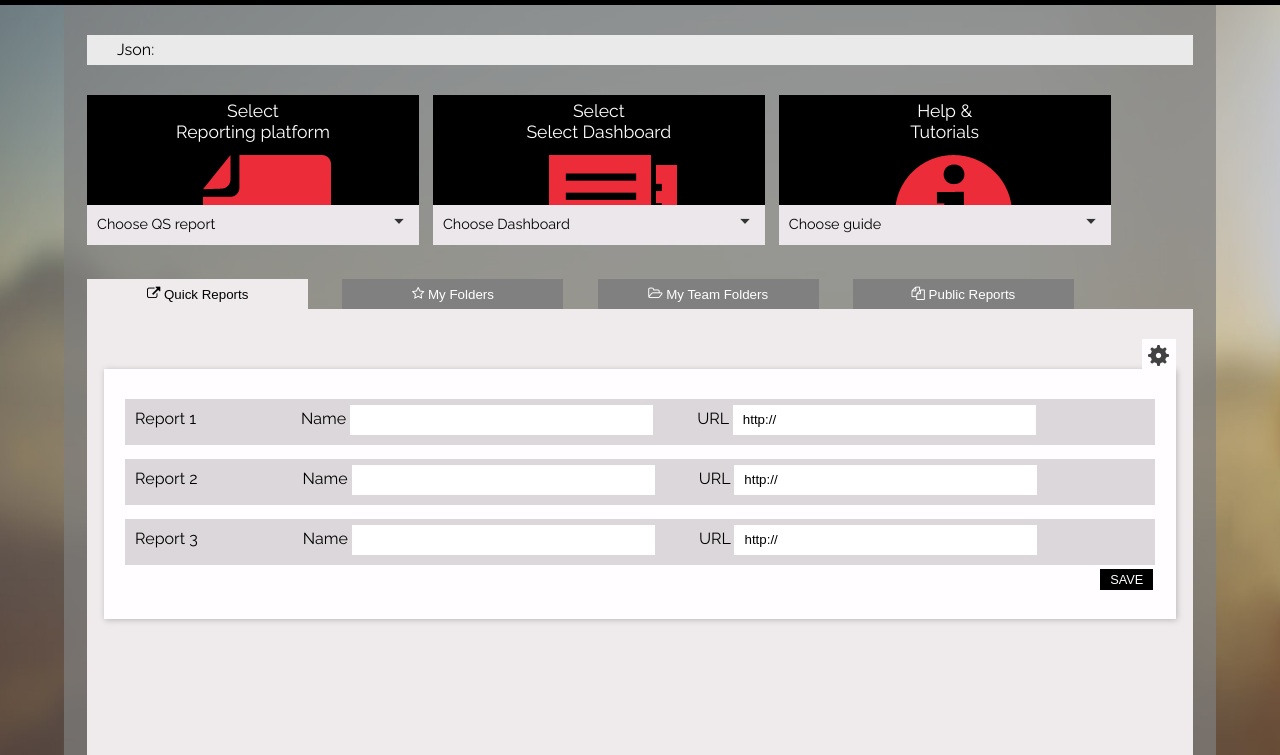
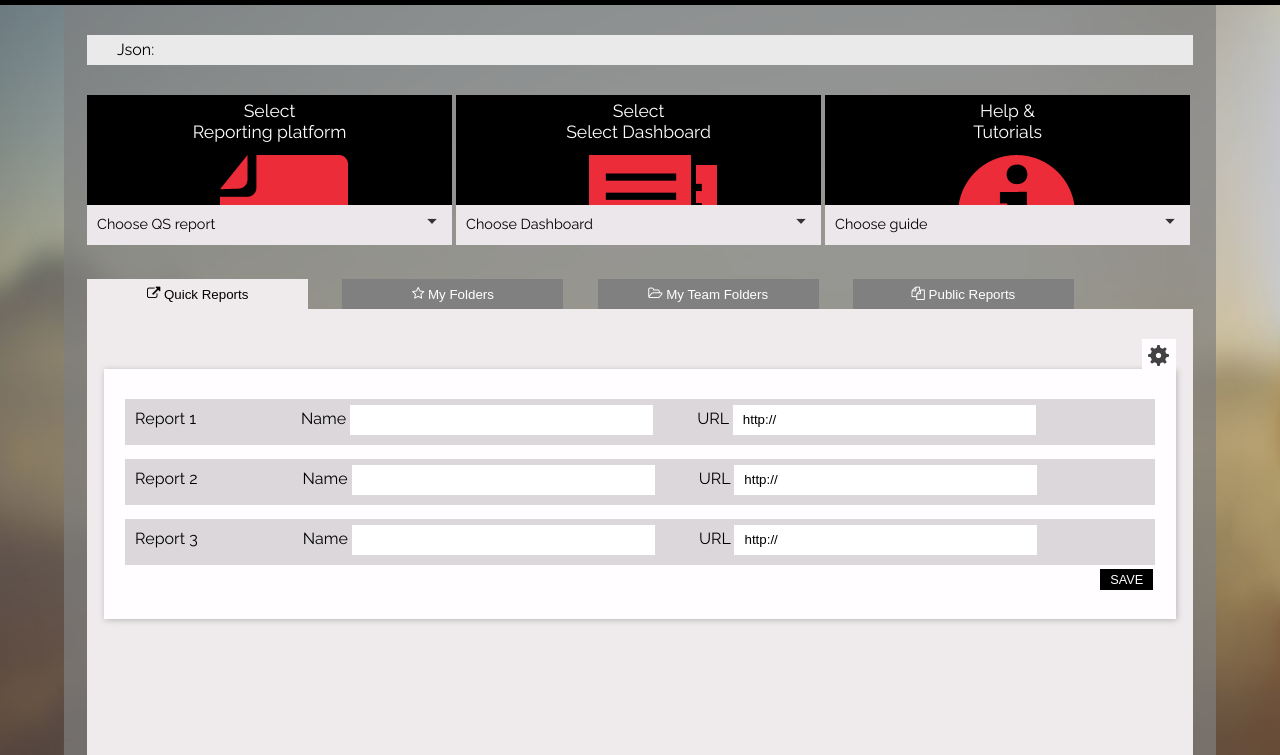
Before and after one commit to yurinkab/webapp-responsive, a plain HTML site: page index.html in a window 1280 px wide. Shown: the part 45-800 px from the top of the page. Drawn offline with nearby package versions, Linux system fonts and the light colour scheme.

Commit message:
Update style.css

```diff
--- a/css/style.css
+++ b/css/style.css
@@ -30,7 +30,7 @@ header {width:100%; background-color:black}
 /* 3 Boxes Section */
 
 #boxes {margin:0 auto; width:96%;}
-article {display: inline-block; width:30%; height:150px; margin-right:10px; background:black;  margin-top:30px; position:relative; }
+article {display: inline-block; width:33%; height:150px; margin-right:0px; background:black;  margin-top:30px; position:relative; }
 .article-bottom {width:100%; height:40px; background:#EBE7EA; bottom:0; position:absolute;}
 .article-text{ margin-top:10px; margin-left:10px; font-size:0.9em;}
 .article-top-text {font-size:1.1em; text-align:center; color:white; position:absolute; top:0; width:100%; top:5px;}
```
